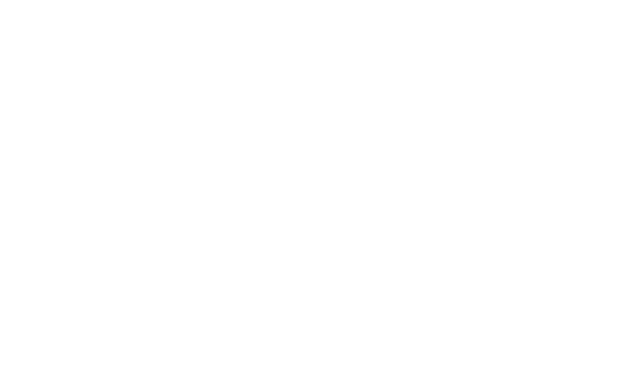
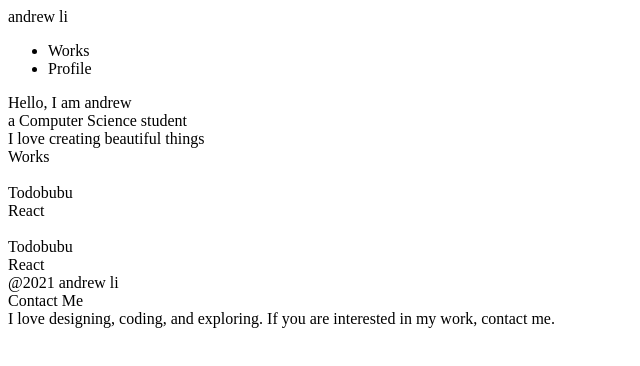
Before and after one commit to IamMrandrew/portfolio, a React (Create React App) app: page / in a window 1280 px wide. Shown: the top 366 px of the page, without its empty margins (0-640 px from the left). Built offline with nearby package versions, Linux system fonts and the light colour scheme.

Commit message:
feat: components without css

```diff
--- a/src/App.js
+++ b/src/App.js
@@ -1,7 +1,18 @@
 import "./App.css";
+import Footer from "./components/Footer";
+import Hero from "./components/Hero";
+import Nav from "./components/Nav";
+import Works from "./components/Works";
 
 const App = () => {
-  return <div className="App"></div>;
+  return (
+    <div className="App">
+      <Nav />
+      <Hero />
+      <Works />
+      <Footer />
+    </div>
+  );
 };
 
 export default App;
--- a/src/components/Footer.js
+++ b/src/components/Footer.js
@@ -1,7 +1,16 @@
 import React from "react";
 
 const Footer = () => {
-  return <div className="footer"></div>;
+  return (
+    <div className="footer">
+      <div className="copyright">@2021 andrew li</div>
+      <div className="footer-title">Contact Me</div>
+      <div className="footer-desc">
+        I love designing, coding, and exploring. If you are interested in my
+        work, contact me.
+      </div>
+    </div>
+  );
 };
 
 export default Footer;
--- a/src/components/Hero.js
+++ b/src/components/Hero.js
@@ -1,7 +1,14 @@
 import React from "react";
 
 const Hero = () => {
-  return <div className="hero"></div>;
+  return (
+    <section className="hero">
+      <div className="main-title">
+        Hello, I am andrew <br></br> a Computer Science student
+      </div>
+      <div className="sub-title">I love creating beautiful things</div>
+    </section>
+  );
 };
 
 export default Hero;
--- a/src/components/Nav.js
+++ b/src/components/Nav.js
@@ -1,7 +1,15 @@
 import React from "react";
 
 const Nav = () => {
-  return <div className="nav"></div>;
+  return (
+    <div className="nav">
+      <div className="nav-brand">andrew li</div>
+      <ul className="nav-list">
+        <li className="nav-item">Works</li>
+        <li className="nav-item">Profile</li>
+      </ul>
+    </div>
+  );
 };
 
 export default Nav;
--- a/src/components/Work.js
+++ b/src/components/Work.js
@@ -1,7 +1,15 @@
 import React from "react";
 
 const Work = () => {
-  return <div className="work"></div>;
+  return (
+    <article className="work">
+      <div className="img-wrapper">
+        <img src="" alt="" />
+      </div>
+      <div className="work-title">Todobubu</div>
+      <div className="work-desc">React</div>
+    </article>
+  );
 };
 
 export default Work;
--- a/src/components/Works.js
+++ b/src/components/Works.js
@@ -1,7 +1,16 @@
 import React from "react";
+import Work from "./Work";
 
 const Works = () => {
-  return <div className="works"></div>;
+  return (
+    <section className="works">
+      <div className="section-title">Works</div>
+      <div className="section-block">
+        <Work />
+        <Work />
+      </div>
+    </section>
+  );
 };
 
 export default Works;
```
